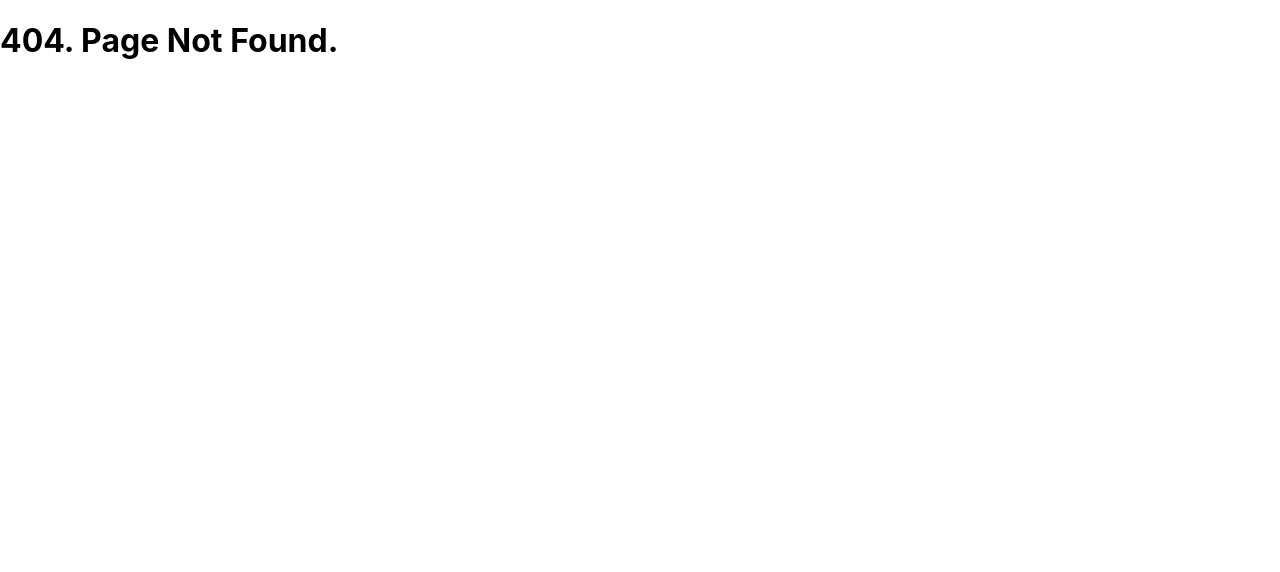
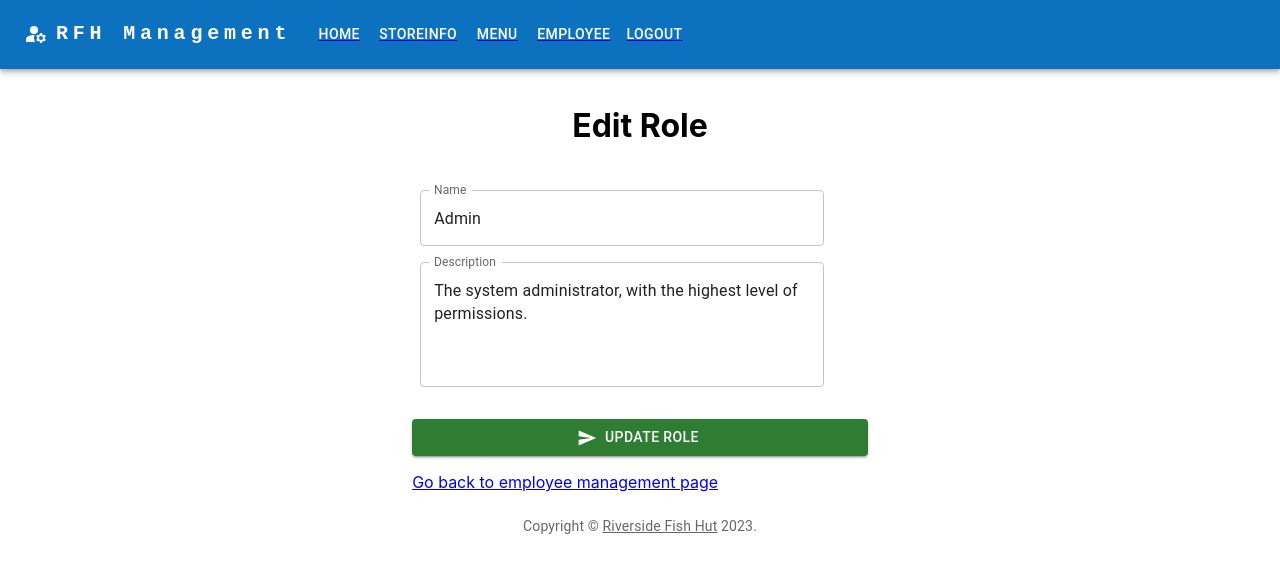
Before and after one commit to QianTea/capstone, a React (Create React App) app in the folder react-project/: page /admin/employee/editRole/1 in a window 1280 px wide. Before the commit this address had no page. Shown: the top 572 px of the page. Built offline with nearby package versions, Linux system fonts and the light colour scheme; sample sign-in values are in the browser's storage.

Commit message:
admin-employee-edit role

```diff
--- a/react-project/src/App.js
+++ b/react-project/src/App.js
@@ -21,6 +21,7 @@ import StoreInfo from './admin/pages/StoreInfo';
 import Employee from './admin/pages/Employee';
 import AddEmployee from "./admin/components/addEmployee";
 import AddRole from "./admin/components/addRole";
+import EditRole from './admin/components/editRole';
 
 import Products from './admin/pages/Menu';
 import Detail from './admin/components/detail';
@@ -64,6 +65,7 @@ function App() {
           <Route path="/admin/store" element={<StoreInfo />} />
           <Route path="/admin/employee" element={<Employee />} />
           <Route path="/admin/employee/addRole" element={<AddRole />} />
+          <Route path="/admin/employee/editRole/:roleId" element={<EditRole />} />
           <Route path="/admin/employee/addEmployee" element={<AddEmployee />} />
 
           <Route path='/admin/menu' element={<Products />} />
--- a/react-project/src/admin/components/deposits.js
+++ b/react-project/src/admin/components/deposits.js
@@ -7,16 +7,21 @@ import Title from './title';
 function preventDefault(event) {
   event.preventDefault();
 }
+// today's total revenue, should updated once a new order completed
+const todayRevenue = {
+  date: '2023-03-01',
+  total: 112.09,
+};
 
 export default function Deposits() {
   return (
     <React.Fragment>
       <Title>Today's Revenue</Title>
       <Typography component="p" variant="h4">
-        $3,024.00
+        ${todayRevenue.total}
       </Typography>
       <Typography color="text.secondary" sx={{ flex: 1 }}>
-        on 15 Jan, 2023
+        on {todayRevenue.date}
       </Typography>
       <div>
         <Link color="primary"
--- /dev/null
+++ b/react-project/src/admin/components/editRole.js
@@ -0,0 +1,120 @@
+import React from "react";
+import { Link, useParams, useNavigate } from "react-router-dom";
+import Box from "@mui/material/Box";
+import TextField from "@mui/material/TextField";
+import Button from "@mui/material/Button";
+import SendIcon from "@mui/icons-material/Send";
+import { createTheme, ThemeProvider } from "@mui/material/styles";
+
+// styles
+const mdTheme = createTheme();
+const styles = {
+  form: {
+    display: "flex",
+    flexDirection: "column",
+    alignItems: "center",
+    marginTop: "50px",
+  },
+  button: {
+    marginTop: "20px",
+  },
+};
+
+// data
+const roles = [
+  {
+    id: 1,
+    name: "Admin",
+    description: "The system administrator, with the highest level of permissions.",
+  },
+  {
+    id: 2,
+    name: "Manager",
+    description: "The restaurant manager, responsible for managing the daily operations of the restaurant.",
+  },
+  {
+    id: 3,
+    name: "Chef",
+    description: "The chef, responsible for cooking in the restaurant.",
+  },
+  {
+    id: 4,
+    name: "Waiter",
+    description: "The waiter, responsible for providing service and taking orders for customers.",
+  },
+  {
+    id: 5,
+    name: "Cashier",
+    description: "The cashier, responsible for handling the restaurant's cash transactions.",
+  },
+];
+
+const EditRole = () => {
+  const { id } = useParams();
+  const role = roles.find((role) => role.id === 1);
+  const [name, setName] = React.useState(role ? role.name : "");
+  const [description, setDescription] = React.useState(role ? role.description : "");
+  const navigate = useNavigate();
+
+  const handleSubmit = (e) => {
+    e.preventDefault();
+    // handle form submit logic here
+    console.log("Role updated: ", { name, description });
+    navigate("/admin/employee");
+  };
+
+  if (!role) {
+    return <div>Role not found</div>;
+  }
+
+  return (
+    <ThemeProvider theme={mdTheme}>
+      <Box
+        sx={{
+          marginTop: 2,
+          display: "flex",
+          flexDirection: "column",
+          alignItems: "center",
+          "& .MuiTextField-root": { m: 1, width: "40ch" },
+        }}
+      >
+        <h1>Edit Role</h1>
+        <Box component="form" sx={{ mt: 2, mb: 3 }} onSubmit={handleSubmit}>
+          <div>
+            <TextField
+              id="roleName"
+              label="Name"
+              variant="outlined"
+              value={name}
+              onChange={(e) => setName(e.target.value)}
+            />
+          </div>
+          <div>
+            <TextField
+              id="roleDescription"
+              label="Description"
+              variant="outlined"
+              multiline
+              minRows={4}
+              value={description}
+              onChange={(e) => setDescription(e.target.value)}
+            />
+          </div>
+          <Button
+            fullWidth
+            variant="contained"
+            sx={{ mt: 3, mb: 2 }}
+            startIcon={<SendIcon />}
+            color="success"
+            type="submit"
+          >
+            Update Role
+          </Button>
+          <Link to="/admin/employee">Go back to employee management page</Link>
+        </Box>
+      </Box>
+    </ThemeProvider>
+  );
+};
+
+export default EditRole;
--- a/react-project/src/admin/components/orders.js
+++ b/react-project/src/admin/components/orders.js
@@ -8,6 +8,7 @@ import TableRow from '@mui/material/TableRow';
 import Title from './title';
 
 //data
+// today's orders, should updated once a new order completed, show last 5 today's orders only,
 const ordersData = [
   { time: '11:30 AM', orderType: 'Take Out', pmtType: 'cash', amount: '11.99', server: 'Ivy.L' },
   { time: '12:15 PM', orderType: 'Dine In', pmtType: 'credit', amount: '23.45', server: 'Jack.M' },
--- a/react-project/src/admin/pages/Employee.js
+++ b/react-project/src/admin/pages/Employee.js
@@ -1,4 +1,5 @@
 import React from "react";
+import { useState } from "react";
 import { Link } from "react-router-dom";
 import Box from '@mui/material/Box';
 
@@ -31,22 +32,35 @@ const styles = {
 };
 //data
 const roles = [
-    { name: 'Admin', description: 'The system administrator, with the highest level of permissions.' },
-    { name: 'Manager', description: 'The restaurant manager, responsible for managing the daily operations of the restaurant.' },
-    { name: 'Chef', description: 'The chef, responsible for cooking in the restaurant.' },
-    { name: 'Waiter', description: 'The waiter, responsible for providing service and taking orders for customers.' },
-    { name: 'Cashier', description: 'The cashier, responsible for handling the restaurant\'s cash transactions.' }
+    { id: 1, name: 'Admin', description: 'The system administrator, with the highest level of permissions.' },
+    { id: 2, name: 'Manager', description: 'The restaurant manager, responsible for managing the daily operations of the restaurant.' },
+    { id: 3, name: 'Chef', description: 'The chef, responsible for cooking in the restaurant.' },
+    { id: 4, name: 'Waiter', description: 'The waiter, responsible for providing service and taking orders for customers.' },
+    { id: 5, name: 'Cashier', description: 'The cashier, responsible for handling the restaurant\'s cash transactions.' }
     ];
 const employees = [
-    { name: 'Ivy', email:'ivylin1949@gmail.com',role: 'Admin'},
-    { name: 'Bob',  email:'',role: 'Waiter'},
-    { name: 'Charlie', email:'', role: 'Waiter' },
-    { name: 'David', email:'', role: 'Cashier'},
-    { name: 'Emily',  email:'',role: 'Waiter'}
+    { name: 'Ivy', email: 'ivylin1949@gmail.com', role: 'Admin' },
+    { name: 'Bob', email: '', role: 'Waiter' },
+    { name: 'Charlie', email: '', role: 'Waiter' },
+    { name: 'David', email: '', role: 'Cashier' },
+    { name: 'Emily', email: '', role: 'Waiter' }
 ];
 
 const Employee = () => {
+    const [roleList, setRoleList] = useState(roles);
+    const [employeeList, setEmployeeList] = useState(employees);
 
+    // delete role function
+    const handleRoleDelete = (id) => {
+        const newList = roleList.filter((role) => role.id !== id);
+        setRoleList(newList);
+    };
+
+    // delete employee function
+    const handleEmployeeDelete = (id) => {
+        const newList = employeeList.filter((employee) => employee.id !== id);
+        setEmployeeList(newList);
+    };
     return (
         <ThemeProvider theme={mdTheme}>
             {/*  display list of roles  */}
@@ -78,10 +92,16 @@ const Employee = () => {
                                         <TableCell>{role.name}</TableCell>
                                         <TableCell>{role.description}</TableCell>
                                         <TableCell>
+                                            <Link to={`/admin/employee/editRole/${role.id}`}>
                                                 <IconButton aria-label="edit" color="primary">
                                                     <EditIcon />
                                                 </IconButton>
-                                            <IconButton aria-label="delete" color="error">
+                                            </Link>
+                                            <IconButton
+                                                aria-label="delete"
+                                                color="error"
+                                                onClick={() => handleRoleDelete(role.id)}
+                                            >
                                                 <DeleteIcon />
                                             </IconButton>
                                         </TableCell>
@@ -121,12 +141,19 @@ const Employee = () => {
                                         <TableCell>{employees.name}</TableCell>
                                         <TableCell>{employees.role}</TableCell>
                                         <TableCell>
+                                            <Link to={`/admin/employee/editEmployee/${employees.id}`}>
                                                 <IconButton aria-label="edit" color="primary">
                                                     <EditIcon />
                                                 </IconButton>
-                                            <IconButton aria-label="delete" color="error">
+                                            </Link>
+                                            <IconButton
+                                                aria-label="delete"
+                                                color="error"
+                                                onClick={() => handleEmployeeDelete(employees.id)}
+                                            >
                                                 <DeleteIcon />
                                             </IconButton>
+
                                         </TableCell>
                                     </TableRow>
                                 ))}
```
Lines whose indentation alone changed are shown as unchanged.
